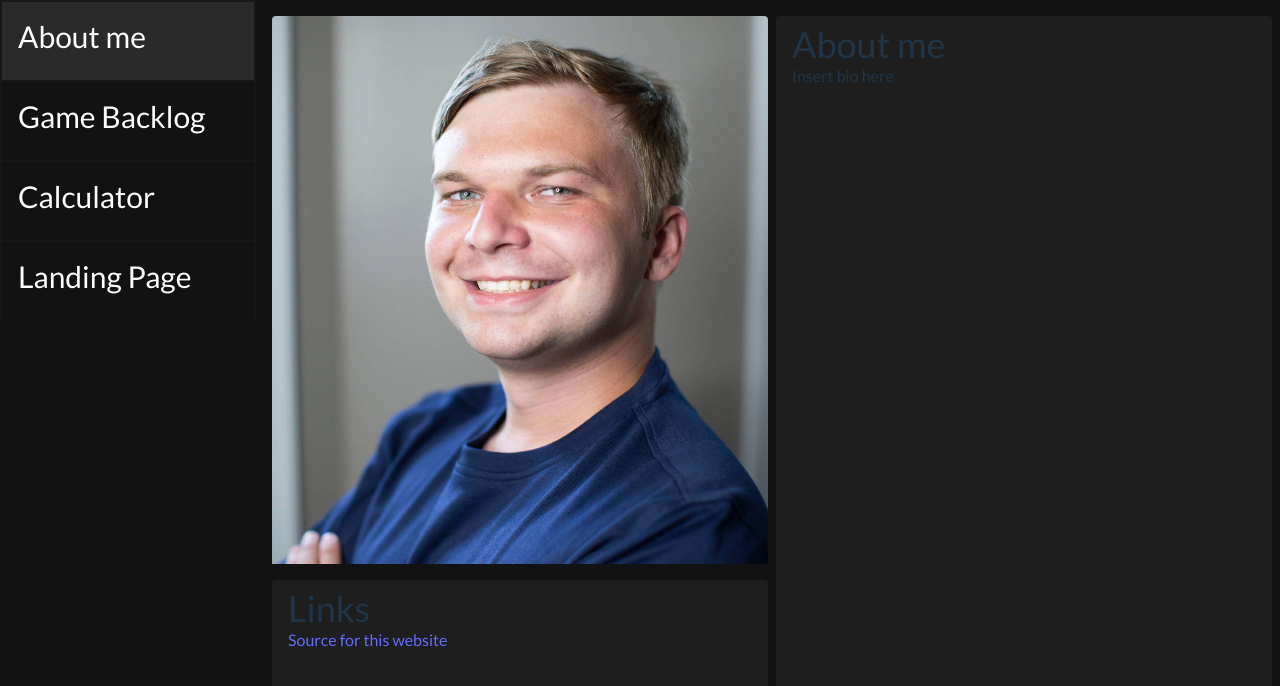
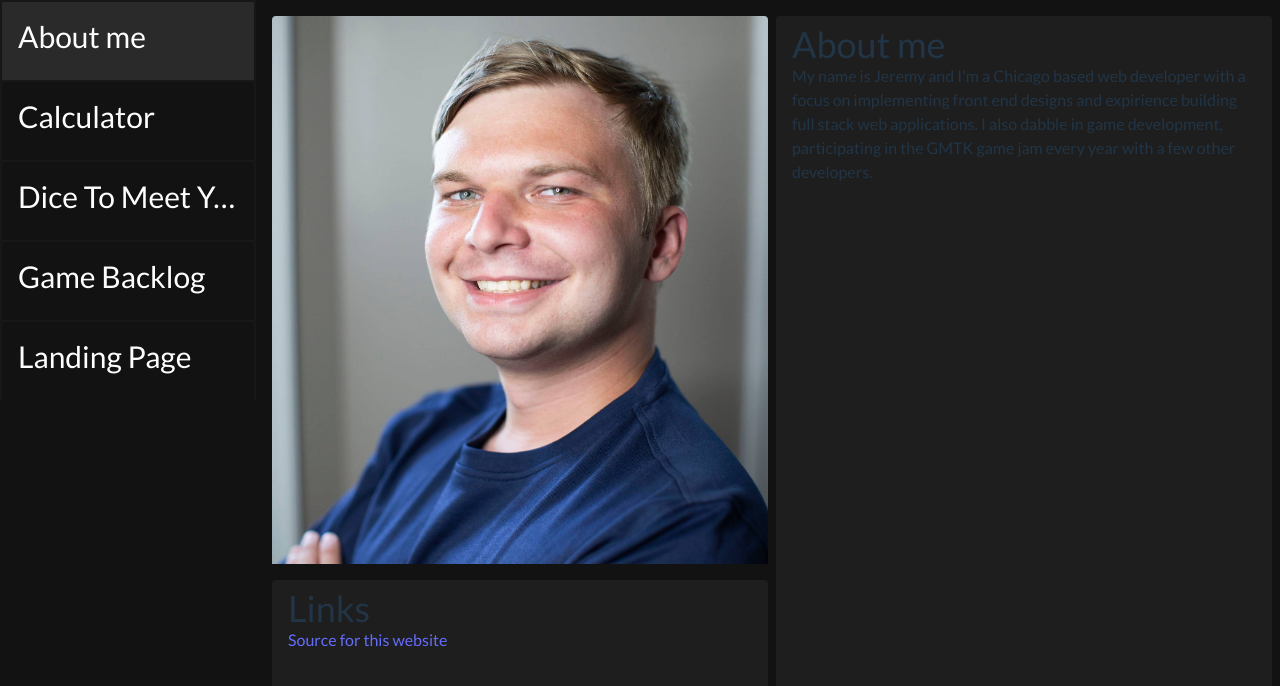
Before and after one commit to JIH7/react-portfolio-site, a React (Vite) app: page / in a window 1280 px wide. Shown: the top 686 px of the page. Built offline with nearby package versions, Linux system fonts and the light colour scheme.

Commit message:
Added DTMY to site

```diff
--- a/public/main.css
+++ b/public/main.css
@@ -587,10 +587,6 @@ video {
   margin-bottom: 1rem;
 }
 
-.inline {
-  display: inline;
-}
-
 .flex {
   display: flex;
 }
@@ -656,6 +652,11 @@ video {
   transform: translate(var(--tw-translate-x), var(--tw-translate-y)) rotate(var(--tw-rotate)) skewX(var(--tw-skew-x)) skewY(var(--tw-skew-y)) scaleX(var(--tw-scale-x)) scaleY(var(--tw-scale-y));
 }
 
+.-rotate-90 {
+  --tw-rotate: -90deg;
+  transform: translate(var(--tw-translate-x), var(--tw-translate-y)) rotate(var(--tw-rotate)) skewX(var(--tw-skew-x)) skewY(var(--tw-skew-y)) scaleX(var(--tw-scale-x)) scaleY(var(--tw-scale-y));
+}
+
 .rotate-45 {
   --tw-rotate: 45deg;
   transform: translate(var(--tw-translate-x), var(--tw-translate-y)) rotate(var(--tw-rotate)) skewX(var(--tw-skew-x)) skewY(var(--tw-skew-y)) scaleX(var(--tw-scale-x)) scaleY(var(--tw-scale-y));
@@ -663,11 +664,6 @@ video {
 
 .rotate-90 {
   --tw-rotate: 90deg;
-  transform: translate(var(--tw-translate-x), var(--tw-translate-y)) rotate(var(--tw-rotate)) skewX(var(--tw-skew-x)) skewY(var(--tw-skew-y)) scaleX(var(--tw-scale-x)) scaleY(var(--tw-scale-y));
-}
-
-.-rotate-90 {
-  --tw-rotate: -90deg;
   transform: translate(var(--tw-translate-x), var(--tw-translate-y)) rotate(var(--tw-rotate)) skewX(var(--tw-skew-x)) skewY(var(--tw-skew-y)) scaleX(var(--tw-scale-x)) scaleY(var(--tw-scale-y));
 }
 
@@ -826,10 +822,6 @@ video {
   transition-duration: 150ms;
 }
 
-.delay-150 {
-  transition-delay: 150ms;
-}
-
 .delay-75 {
   transition-delay: 75ms;
 }
@@ -858,6 +850,10 @@ video {
   -webkit-font-smoothing: antialiased;
   -moz-osx-font-smoothing: grayscale;
   -webkit-text-size-adjust: 100%;
+}
+
+.display-linebreak{
+  white-space: pre-line;
 }
 
 svg{
@@ -950,10 +946,6 @@ button:focus-visible {
   .sm\:mx-auto {
     margin-left: auto;
     margin-right: auto;
-  }
-
-  .sm\:hidden {
-    display: none;
   }
 
   .sm\:rounded-md {
--- a/src/AppList.js
+++ b/src/AppList.js
@@ -1,4 +1,5 @@
 import HeadShotImg from './assets/headshot.jpg'
+import DiceToMeetYou from './assets/dicetomeetyou.jpg'
 import GameBacklogImg from './assets/GameBacklog.jpg'
 import CalculatorImg from './assets/Calculator.jpg'
 import LandingPage from './assets/ManageLanding.jpg'
@@ -28,26 +29,28 @@ class LinkInfo{
 }
 
 const AppList = [
-    new AppTile("About me", "Insert bio here", HeadShotImg, [
+    new AppTile("About me", "My name is Jeremy and I'm a Chicago based web developer with a focus on implementing front end designs and expirience building full stack web applications. I also dabble in game development, participating in the GMTK game jam every year with a few other developers.", HeadShotImg, [
         new LinkInfo('https://github.com/JIH7/react-portfolio-site', "Source for this website"),
     ]),
 
-    new AppTile("Game Backlog Tracker", "Filler Description", GameBacklogImg, [
+    new AppTile("Calculator", "A calculator made with React and Tailwind. This was based on a Frontend Mentor challenge which I had completed in the past. I wasn't too happy with the original version so I decided to redo it and use it as an oppurtunity to learn React. This was also my second time using Tailwind, and I find the pair to be incredibly powerful together. I find that coupling style with the components makes for a great workflow and makes it very easy to maintain my code. I liked the combination so much I continued using it for this portfolio site.", CalculatorImg, [
+        new LinkInfo('https://helsel-react-calculator.netlify.app/', 'Live website'),
+        new LinkInfo('https://github.com/JIH7/react-tailwind-calculator', 'Source Code')
+    ]),
+
+    new AppTile("Dice To Meet You", "Dice to Meet You is a puzzle game originally made for the Game Maker's Toolkit 2022 game jam.", DiceToMeetYou, [
+        new LinkInfo('https://morrilet.itch.io/dice-to-meet-you', 'Game website'),
+    ]),
+
+    new AppTile("Game Backlog Tracker", "DISCLAIMER: Most of this site is currently not functional, the unnoficial API for HowLongToBeat.com I was using is no longer functional. I am currently working to fix this.\n\nThis is my first full stack application with authentication. The user enters a list of video games stored to their unique account. Games can be marked as completed and stats from HowLongToBeat.com can be viewed. This app runs a NodeJS backend with the Express frameowrk. Passport is used for authentication and MongoDB with Mongoose is used for account and game lists.", GameBacklogImg, [
         new LinkInfo('https://VideoGameBacklog.com/', 'Live website'),
         new LinkInfo('https://github.com/JIH7/game-backlog-mvc', "Source Code"),
     ], "Game Backlog"),
 
-    new AppTile("Calculator", "A calculator made with React and Tailwind.", CalculatorImg, [
-        new LinkInfo('https://helsel-react-calculator.netlify.app/', 'Live website'),
-        new LinkInfo('https://github.com/JIH7/react-tailwind-calculator', 'Source Code')
-    ]),
-
-    new AppTile("Sample Landing Page", "A sample landing page made with Tailwind.", LandingPage, [
+    new AppTile("Sample Landing Page", "A sample landing page made with Tailwind. This was a Frontend Mentor challenge and my first forray into Tailwind.", LandingPage, [
         new LinkInfo('https://helsel-basic-landing-page.netlify.app/', 'Live website'),
         new LinkInfo('https://github.com/JIH7/managelandingpage', 'Source Code')
     ], 'Landing Page')
 ]
 
 export default AppList
-
-//ToDo: Research headless CMS
--- a/src/components/Page.jsx
+++ b/src/components/Page.jsx
@@ -22,7 +22,7 @@ const Page = ({app}) => {
         <h1 className='text-2xl md:text-4xl | flex'>{app.name}
           <div onClick={toggleDescription} className={`h-8 w-8 | md:hidden | relative | transition-all duration-300 delay-75 | ${descriptionExpanded ? '-rotate-90' : 'rotate-90'}`}><FaPlay/></div>
         </h1>
-        <p className={`${descriptionExpanded ? '' : 'hidden'} md:block`}>{app.description}</p>
+        <p className={`${descriptionExpanded ? '' : 'hidden'} md:block || display-linebreak`}>{app.description}</p>
       </main>
     </div>
   )
--- a/src/index.css
+++ b/src/index.css
@@ -16,6 +16,10 @@
   -webkit-font-smoothing: antialiased;
   -moz-osx-font-smoothing: grayscale;
   -webkit-text-size-adjust: 100%;
+}
+
+.display-linebreak{
+  white-space: pre-line;
 }
 
 svg{
```
Also changed, not shown: src/assets/dicetomeetyou.jpg (added).
